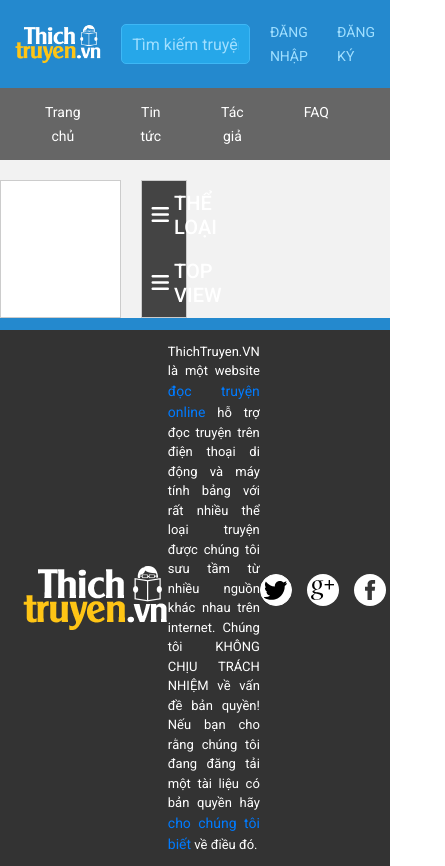
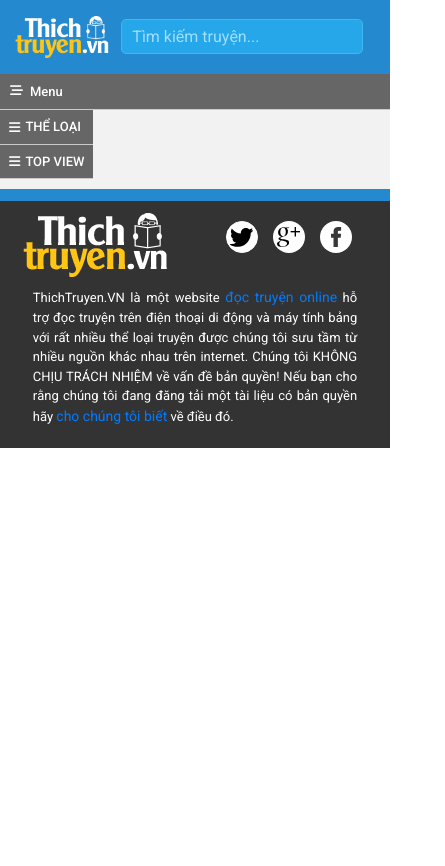
Before and after one commit to qunghiem/web_v2, a plain HTML site: page index.html in a window 390 px wide. Shown: the whole page, 445 px wide, since content can reach past the window. After the commit the page ends 844 px from the top, so only its background shows below. Drawn offline with nearby package versions, Linux system fonts and the light colour scheme; no server answers.

Commit message:
commit 3g36' 8/3

```diff
--- a/Client/assets/styles.css
+++ b/Client/assets/styles.css
@@ -74,6 +74,9 @@
     padding: 10px 0;
 }
 
+.bar-menu {
+    display: none;
+}
 /* FOOTER  */
 footer {
     background: #333;
--- a/Client/css/home.css
+++ b/Client/css/home.css
@@ -2,9 +2,11 @@
     background-color: #F2F2F2;
     /* margin-top: 20px; */
 }
+
 .inner-content {
     display: flex;
 }
+
 .inner-content .list__Novel {
     border: 0.1px solid #ccc;
     width: 75%;
@@ -24,11 +26,16 @@
     width: 21%;
     /* cursor: pointer; */
 }
+
 .list__Novel .novel__item:hover {
     cursor: pointer;
 }
+
 .list__Novel .novel__item .novel__image {
     width: 100%;
+}
+.search {
+    /* width: 70%; */
 }
 iframe:hover {
     overflow: hidden;
@@ -53,10 +60,14 @@
 .list__Novel .novel__item span {
     color: var(--color-header);
 }
+
 a {
     cursor: pointer;
 }
-p, h4, h3 {
+
+p,
+h4,
+h3 {
     margin: 0;
     /* font-size: 14px; */
 }
@@ -69,6 +80,7 @@
     margin-left: 20px;
     /* padding: 15px; */
 }
+
 .inner-content .list-type-novel .category,
 .inner-content .list-type-novel .top__view {
     display: flex;
@@ -79,6 +91,7 @@
     padding: 10px;
     font-weight: 400;
 }
+
 .inner-content .list-type-novel .category h3,
 .inner-content .list-type-novel .top__view h3 {
     font-size: 20px;
@@ -87,22 +100,30 @@
 .inner-content .list-type-novel .type__Novel {
     background-color: white;
 }
+
 .inner-content .list-type-novel .type__Novel a {
     margin-left: 15px;
     color: #000000;
+}
+
+.inner-header a {
+    font-size: 16px;
 }
 .inner-content .list-type-novel .type__Novel .type__item:hover a {
     text-decoration: none;
     color: white;
 }
+
 .inner-content .list-type-novel .type__Novel .type__item {
     padding: 10px 0;
 }
+
 .inner-content .list-type-novel .type__Novel .type__item:hover {
     background: var(--color-header);
     color: #fff;
     cursor: pointer;
 }
+
 .inner-content .list-type-novel .category i,
 .inner-content .list-type-novel .top__view i {
     margin-right: 5px;
@@ -112,17 +133,21 @@
 .inner-content .list-type-novel .list_top_view {
     background: white;
 }
+
 .inner-content .list-type-novel .list_top_view a {
     margin-left: 15px;
 }
+
 .inner-content .list-type-novel .list_top_view .top__item {
     padding: 10px 0;
 }
+
 .inner-content .list-type-novel .list_top_view .top__item:hover {
     background: var(--color-header);
     color: #fff;
     cursor: pointer;
 }
+
 .inner-content .list-type-novel .category i,
 .inner-content .list-type-novel .top__view i {
     margin-right: 5px;
@@ -140,9 +165,151 @@
 
 /* RESPONSIVE NGAY 8/3 */
 
+@media (max-width: 1200px) {
 
+    /* .container {
+        width: 100%;
+    } */
+    .list__Novel .novel__item .novel__image {
+        height: 70%;
+    }
+    .inner-content .list__Novel {
+        padding: 0;
+    }
+    .list__Novel .novel__item {
+        margin-bottom: 35px;
+    }
+    .inner-content .list-type-novel .category h3,
+    .inner-content .list-type-novel .top__view h3 {
+        font-size: 17.5px;
+    }
+    .inner-header a {
+        font-size: 15px;
+    }
 
+}
 
+@media (max-width: 992px) {
+    .container {
+        max-width: 880px;
+    }
+    header .inner-header {
+        padding: 16px 0;
+    }
+    header input {
+        height: 35px;
+        width: 98%;
+    }
+    .inner-header a {
+        font-size: 14px;
+    }
+    .inner-header .logo img {
+        width: 95%;
+    }
+    .menu {
+        padding: 10px 0;
+    }
+    .list__Novel .novel__item .novel__title h3 {
+        font-size: 15px;
+    }
+    .list__Novel .novel__item .novel__title {
+        margin-top: 5px;
+        margin-bottom: 5px;
+    }
+    .inner-header .logo, .inner-header .search, .inner-header .login {
+        margin-right: 7px;
+    }
+    .search {
+        width: 57%;
+    }
+    footer .inner-footer .inner-desc {
+        margin: 10px;
+        order: 1;
+        width: 100%;
+    }
+
+footer .inner-footer {
+    flex-wrap: wrap;
+}
+}
+
+@media (max-width: 768px) {
+    .bar-menu {
+        display: flex;
+        font-size: 13px;
+        color: var(--white);
+        margin-left: -5;
+        /* padding: 5px 0; */
+    }
+    .bar-menu h3 {
+        font-size: 13px;
+        margin-left: 7px;
+    }
+    .bar-menu:hover {
+        color: var(--white);
+    }
+    .menu .inner-menu {
+        display: none;
+    }
+    .inner-content {
+        flex-wrap: wrap;
+    }
+    .inner-content .list-type-novel {
+        width: 100%;
+        order: 1;
+        margin-left: 0;
+        margin-top: 0;
+        border: 0;
+
+    }
+    .inner-content .list__Novel {
+        width: 100%;
+        order: 2;
+        margin-top: 10px;
+        border: 0;
+    }
+    .inner-content .list-type-novel {
+
+    }
+
+    .inner-content .list-type-novel .type__Novel,
+    .inner-content .list-type-novel .list_top_view {
+        display: none;
+    }
+    .inner-content .list-type-novel .category h3,
+    .inner-content .list-type-novel .top__view h3,
+    .inner-content .list-type-novel .category i,
+    .inner-content .list-type-novel .top__view i{
+        font-size: 13px;
+    }
+    .inner-content .list-type-novel .category,
+    .inner-content .list-type-novel .top__view {
+        border-bottom: 1px solid #ccc;
+        background-color: #666666;
+        padding: 9px;
+    }
+    .login,
+    .signup {
+        display: none;
+    }
+    .inner-header .search {
+        width: 100%;
+    }
+    .list__Novel .novel__item {
+        display: flex;
+        margin-bottom: 10px;
+    }
+    .list__Novel .novel__item .novel__image {
+        width: 100px;
+        height: 140px;
+        margin-right: 8px;
+    }
+    .menu {
+        border-bottom: 1px solid #ccc;
+        margin-left: -5px;
+    }
+
+}
 
 
 
--- a/Client/js/index.js
+++ b/Client/js/index.js
@@ -13,7 +13,7 @@
     .then((data) => {
       let htmls = data.map((item) => {
         return `
-          <div class="novel__item" onclick="location.href='./detail.html?id=${item._id.toString()}&name=${
+          <div class="novel__item col-md-3 col-12" onclick="location.href='./detail.html?id=${item._id.toString()}&name=${
           item.novelName
         }&author=${item.authorName}&status=${item.status}&view=${
           item.view
@@ -25,6 +25,7 @@
             }" width="176px" height="250" allow="autoplay" title="${
           item.novelName
         }" overflow="hidden"></img>
+            <div class="novel-right">
             <div class="novel__title">
               <a><h3 id="h3">${item.novelName}</h3></a>
             </div>
@@ -35,6 +36,7 @@
               <div class="view">
                 <p>Luợt xem: <span>${item.view}</span></p>
               </div>
+            </div>
             </div>
           </div>
         `;
--- a/index.html
+++ b/index.html
@@ -39,12 +39,17 @@
 
   <section class="menu">
     <div class="container">
+      <a href="" class="bar-menu">
+        <i class="fa-solid fa-bars-staggered"></i>
+        <h3>Menu</h3>
+      </a>
       <ul class="inner-menu">
         <li><a localtion="index.html">Trang chủ</a></li>
         <li><a href="">Tin tức</a></li>
         <li><a href="">Tác giả</a></li>
         <li><a href="">FAQ</a></li>
         <li><a href="">Liên hệ</a></li>
+
       </ul>
     </div>
   </section>
```
